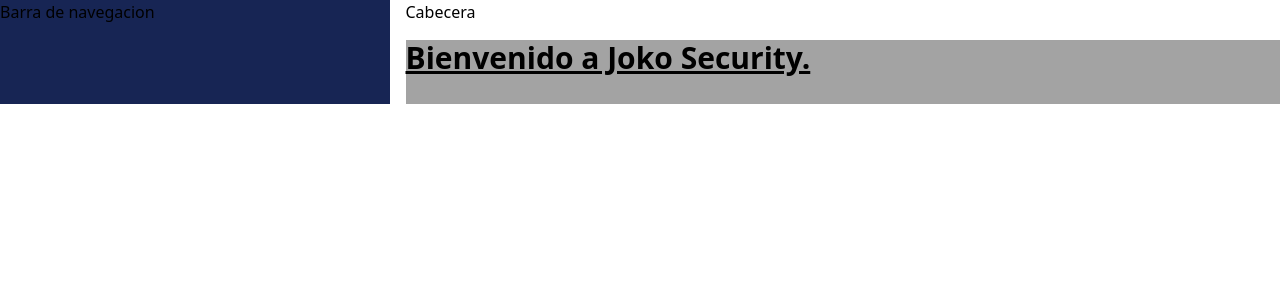
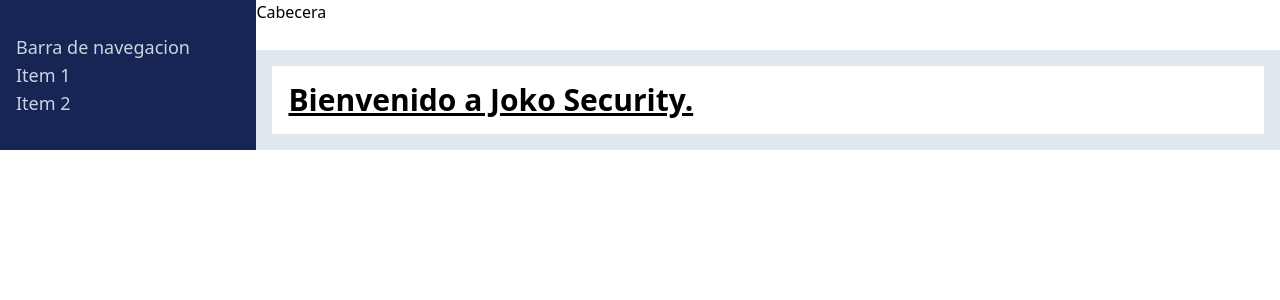
Before and after one commit to jokoframework/security-starter-react, a Next.js app: page / in a window 1280 px wide. Shown: the top 300 px of the page. Built offline with nearby package versions, Linux system fonts and the light colour scheme.

Commit message:
Agregar navbar vertical
Actualmente el navbar solo aparece desde el breakpoint max-sm.
TODO: Agregar un boton para hacerlo colapsar al clickear.

```diff
--- a/src/pages/index.tsx
+++ b/src/pages/index.tsx
@@ -9,11 +9,32 @@ const inter = Inter({ subsets: ['latin'] })
 export default function Home() {
   return (
     <>
-    <div className="grid grid-rows-3 grid-flow-col gap-4">
-      <div className="max-sm:hidden row-span-3 bg-blue-950">Barra de navegacion</div>
-      <div className="col-span-2">Cabecera</div>
-      <div className="row-span-2 col-span-2 bg-neutral-400">
-        <h1 className="text-3xl font-bold underline">
+    <div className="grid grid-rows-3 grid-flow-col">
+      <div className="max-sm:hidden row-span-3 bg-blue-950 overflow-y-auto col-span-1 flex items-center text-slate-300">
+        <ul>
+          <li>
+            <a className="px-4 text-lg hover:text-slate-100 hover:bg-blue-500" href="#">
+              Barra de navegacion
+            </a>
+          </li>
+          <li>
+           <a className="px-4 text-lg hover:text-slate-100 hover:bg-blue-500" href="#">
+              Item 1
+            </a>
+          </li>
+          <li>
+            <a className="px-4 text-lg hover:text-slate-100 hover:bg-blue-500" href="#">
+              Item 2
+            </a>
+          </li>
+        </ul>
+      </div>
+      <div className="col-span-11">
+        <div className=""></div>
+        <div>Cabecera</div>
+      </div>
+      <div className="row-span-2 col-span-11 bg-slate-200">
+        <h1 className="m-4 p-4 text-3xl font-bold underline bg-white">
           Bienvenido a Joko Security.
         </h1>
       </div>
```
